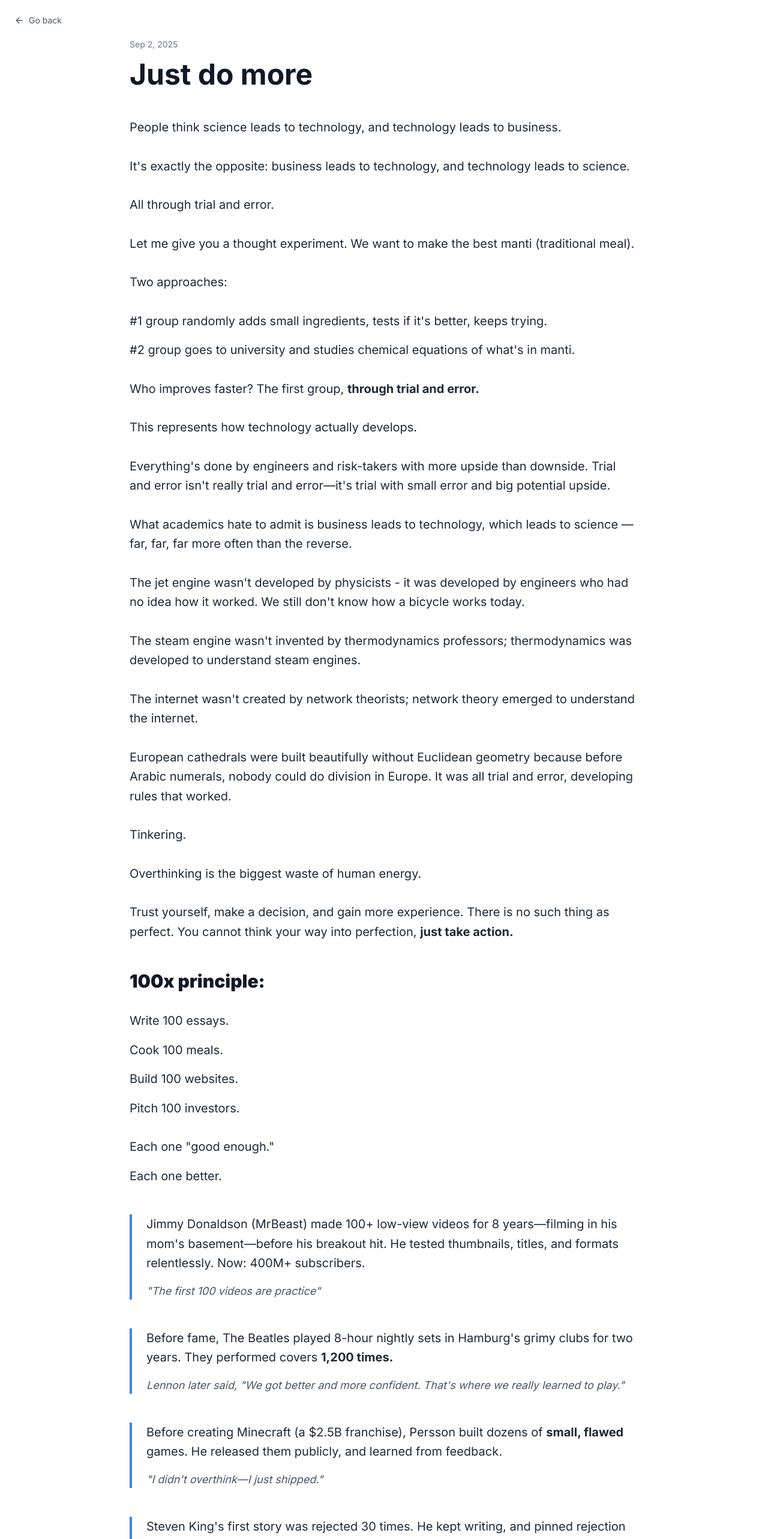
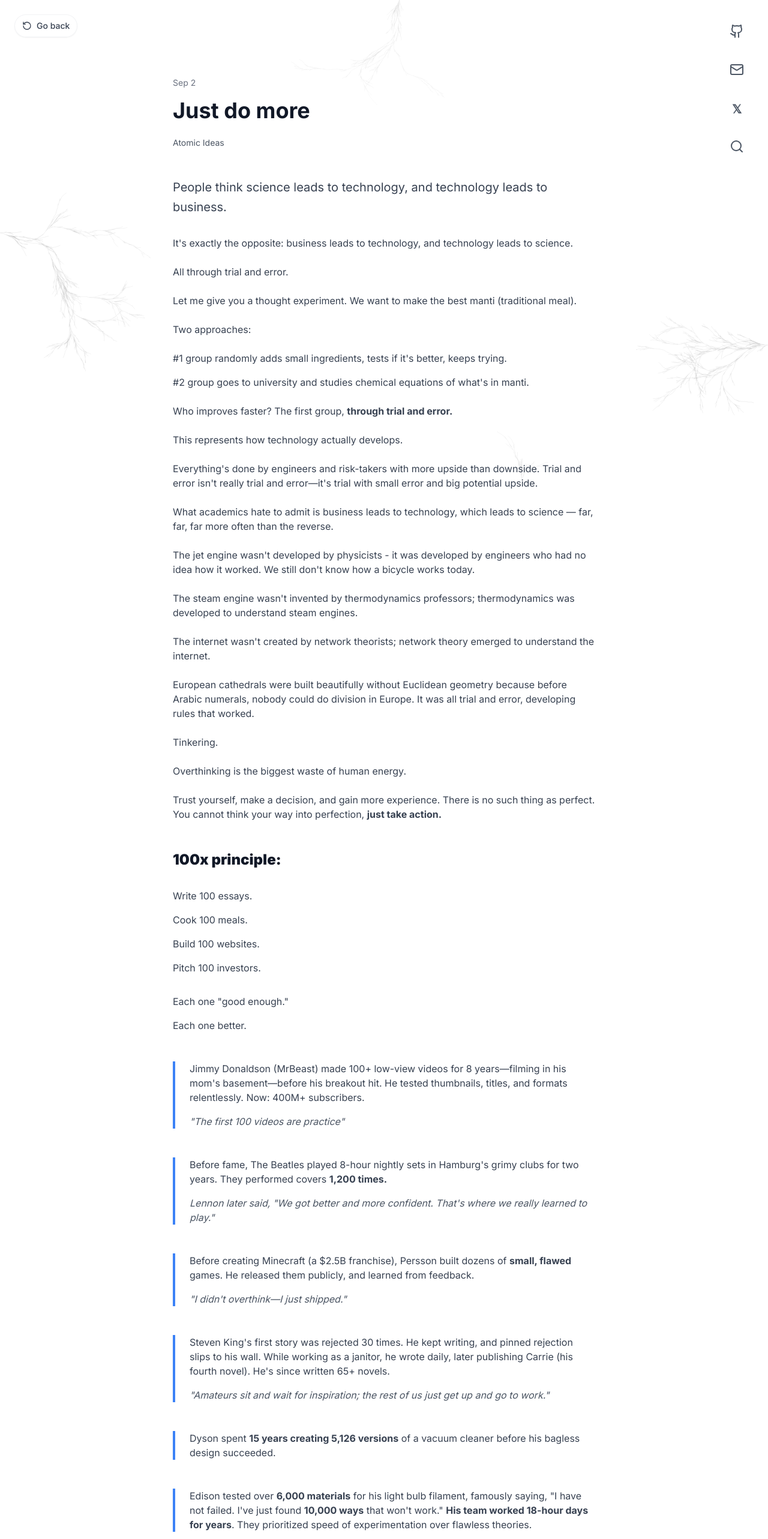
Before and after one commit to UmarbekFU/20th-version, a Next.js app: page /atomic-ideas/just-do-more in a window 1280 px wide. Shown: the top 2565 px of the page at 60% size. Built offline with nearby package versions, Linux system fonts and the light colour scheme.

Commit message:
Fix design consistency - make 'Just do more' match 'Everything is my fault' page design

```diff
--- a/app/atomic-ideas/just-do-more/page.tsx
+++ b/app/atomic-ideas/just-do-more/page.tsx
@@ -1,226 +1,235 @@
-'use client'
-
+import Navigation from '@/components/Navigation'
+import PlumBackground from '@/components/PlumBackground'
 import Link from 'next/link'
-import { ArrowLeft } from 'lucide-react'
 
 export default function JustDoMore() {
   return (
-    <div className="min-h-screen bg-white dark:bg-gray-900">
-      {/* Go Back Button */}
-      <div className="fixed top-6 left-6 z-10">
-        <button
-          onClick={() => window.history.back()}
-          className="flex items-center gap-2 text-sm text-gray-600 dark:text-gray-400 hover:text-gray-900 dark:hover:text-gray-100 transition-colors"
-        >
-          <ArrowLeft className="w-4 h-4" />
-          Go back
-        </button>
-      </div>
-
-      <div className="max-w-4xl mx-auto px-6 py-16">
+    <>
+      <PlumBackground />
+      <Navigation />
+      <main className="min-h-screen pt-32">
+        <div className="max-w-3xl mx-auto px-8">
           {/* Atomic Idea Header */}
           <header className="mb-12">
             <div className="text-sm text-gray-500 dark:text-gray-400 mb-4">
-            Sep 2, 2025
+              Sep 2
             </div>
-          <h1 className="text-4xl md:text-5xl font-bold text-gray-900 dark:text-gray-100 leading-tight">
+            <h1 className="text-4xl font-bold text-gray-900 dark:text-gray-100 mb-6">
               Just do more
             </h1>
+            <div className="flex items-center gap-4 text-sm text-gray-600 dark:text-gray-400">
+              <span>Atomic Ideas</span>
+            </div>
           </header>
 
           {/* Atomic Idea Content */}
-        <div className="prose prose-lg dark:prose-invert max-w-none">
-          <p className="text-xl text-gray-800 dark:text-gray-200 leading-relaxed mb-8">
+          <article className="prose prose-lg dark:prose-invert max-w-none">
+            <p className="text-xl text-gray-700 dark:text-gray-300 leading-relaxed mb-8">
               People think science leads to technology, and technology leads to business.
             </p>
 
-          <p className="text-xl text-gray-800 dark:text-gray-200 leading-relaxed mb-8">
+            <p className="text-gray-700 dark:text-gray-300 mb-6">
               It's exactly the opposite: business leads to technology, and technology leads to science.
             </p>
 
-          <p className="text-xl text-gray-800 dark:text-gray-200 leading-relaxed mb-8">
+            <p className="text-gray-700 dark:text-gray-300 mb-6">
               All through trial and error.
             </p>
 
-          <p className="text-xl text-gray-800 dark:text-gray-200 leading-relaxed mb-8">
+            <p className="text-gray-700 dark:text-gray-300 mb-6">
               Let me give you a thought experiment.
               We want to make the best manti (traditional meal).
             </p>
 
-          <p className="text-xl text-gray-800 dark:text-gray-200 leading-relaxed mb-8">
+            <p className="text-gray-700 dark:text-gray-300 mb-6">
               Two approaches:
             </p>
 
-          <p className="text-xl text-gray-800 dark:text-gray-200 leading-relaxed mb-4">
+            <p className="text-gray-700 dark:text-gray-300 mb-4">
               #1 group randomly adds small ingredients, tests if it's better, keeps trying.
             </p>
 
-          <p className="text-xl text-gray-800 dark:text-gray-200 leading-relaxed mb-8">
+            <p className="text-gray-700 dark:text-gray-300 mb-6">
               #2 group goes to university and studies chemical equations of what's in manti.
             </p>
 
-          <p className="text-xl text-gray-800 dark:text-gray-200 leading-relaxed mb-8">
+            <p className="text-gray-700 dark:text-gray-300 mb-6">
               Who improves faster? The first group, <strong>through trial and error.</strong>
             </p>
 
-          <p className="text-xl text-gray-800 dark:text-gray-200 leading-relaxed mb-8">
+            <p className="text-gray-700 dark:text-gray-300 mb-6">
               This represents how technology actually develops.
             </p>
 
-          <p className="text-xl text-gray-800 dark:text-gray-200 leading-relaxed mb-8">
+            <p className="text-gray-700 dark:text-gray-300 mb-6">
               Everything's done by engineers and risk-takers with more upside than downside. Trial and error isn't really trial and error—it's trial with small error and big potential upside.
             </p>
 
-          <p className="text-xl text-gray-800 dark:text-gray-200 leading-relaxed mb-8">
+            <p className="text-gray-700 dark:text-gray-300 mb-6">
               What academics hate to admit is business leads to technology, which leads to science — far, far, far more often than the reverse.
             </p>
 
-          <p className="text-xl text-gray-800 dark:text-gray-200 leading-relaxed mb-8">
+            <p className="text-gray-700 dark:text-gray-300 mb-6">
               The jet engine wasn't developed by physicists - it was developed by engineers who had no idea how it worked. We still don't know how a bicycle works today.
             </p>
 
-          <p className="text-xl text-gray-800 dark:text-gray-200 leading-relaxed mb-8">
+            <p className="text-gray-700 dark:text-gray-300 mb-6">
               The steam engine wasn't invented by thermodynamics professors; thermodynamics was developed to understand steam engines.
             </p>
 
-          <p className="text-xl text-gray-800 dark:text-gray-200 leading-relaxed mb-8">
+            <p className="text-gray-700 dark:text-gray-300 mb-6">
               The internet wasn't created by network theorists; network theory emerged to understand the internet.
             </p>
 
-          <p className="text-xl text-gray-800 dark:text-gray-200 leading-relaxed mb-8">
+            <p className="text-gray-700 dark:text-gray-300 mb-6">
               European cathedrals were built beautifully without Euclidean geometry because before Arabic numerals, nobody could do division in Europe. It was all trial and error, developing rules that worked.
             </p>
 
-          <p className="text-xl text-gray-800 dark:text-gray-200 leading-relaxed mb-8">
+            <p className="text-gray-700 dark:text-gray-300 mb-6">
               Tinkering.
             </p>
 
-          <p className="text-xl text-gray-800 dark:text-gray-200 leading-relaxed mb-8">
+            <p className="text-gray-700 dark:text-gray-300 mb-6">
               Overthinking is the biggest waste of human energy.
             </p>
 
-          <p className="text-xl text-gray-800 dark:text-gray-200 leading-relaxed mb-8">
+            <p className="text-gray-700 dark:text-gray-300 mb-6">
               Trust yourself, make a decision, and gain more experience.
               There is no such thing as perfect. You cannot think your way into perfection, <strong>just take action.</strong>
             </p>
 
-          <h2 className="text-3xl font-bold text-gray-900 dark:text-gray-100 mt-12 mb-8">
+            <h2 className="text-2xl font-bold text-gray-900 dark:text-gray-100 mt-12 mb-8">
               <strong>100x principle:</strong>
             </h2>
 
-          <p className="text-xl text-gray-800 dark:text-gray-200 leading-relaxed mb-4">
+            <p className="text-gray-700 dark:text-gray-300 mb-4">
               Write 100 essays.
             </p>
 
-          <p className="text-xl text-gray-800 dark:text-gray-200 leading-relaxed mb-4">
+            <p className="text-gray-700 dark:text-gray-300 mb-4">
               Cook 100 meals.
             </p>
 
-          <p className="text-xl text-gray-800 dark:text-gray-200 leading-relaxed mb-4">
+            <p className="text-gray-700 dark:text-gray-300 mb-4">
               Build 100 websites.
             </p>
 
-          <p className="text-xl text-gray-800 dark:text-gray-200 leading-relaxed mb-8">
+            <p className="text-gray-700 dark:text-gray-300 mb-8">
               Pitch 100 investors.
             </p>
 
-          <p className="text-xl text-gray-800 dark:text-gray-200 leading-relaxed mb-4">
+            <p className="text-gray-700 dark:text-gray-300 mb-4">
               Each one "good enough."
             </p>
 
-          <p className="text-xl text-gray-800 dark:text-gray-200 leading-relaxed mb-12">
+            <p className="text-gray-700 dark:text-gray-300 mb-12">
               Each one better.
             </p>
 
             <div className="border-l-4 border-blue-500 pl-6 my-12">
-            <p className="text-xl text-gray-800 dark:text-gray-200 leading-relaxed mb-4">
+              <p className="text-gray-700 dark:text-gray-300 mb-4">
                 Jimmy Donaldson (MrBeast) made 100+ low-view videos for 8 years—filming in his mom's basement—before his breakout hit. He tested thumbnails, titles, and formats relentlessly. Now: 400M+ subscribers.
               </p>
-            <p className="text-lg text-gray-600 dark:text-gray-400 italic">
+              <p className="text-gray-600 dark:text-gray-400 italic">
                 "The first 100 videos are practice"
               </p>
             </div>
 
             <div className="border-l-4 border-blue-500 pl-6 my-12">
-            <p className="text-xl text-gray-800 dark:text-gray-200 leading-relaxed mb-4">
+              <p className="text-gray-700 dark:text-gray-300 mb-4">
                 Before fame, The Beatles played 8-hour nightly sets in Hamburg's grimy clubs for two years. They performed covers <strong>1,200 times.</strong>
               </p>
-            <p className="text-lg text-gray-600 dark:text-gray-400 italic">
+              <p className="text-gray-600 dark:text-gray-400 italic">
                 Lennon later said, "We got better and more confident. That's where we really learned to play."
               </p>
             </div>
 
             <div className="border-l-4 border-blue-500 pl-6 my-12">
-            <p className="text-xl text-gray-800 dark:text-gray-200 leading-relaxed mb-4">
+              <p className="text-gray-700 dark:text-gray-300 mb-4">
                 Before creating Minecraft (a $2.5B franchise), Persson built dozens of <strong>small, flawed</strong> games. He released them publicly, and learned from feedback.
               </p>
-            <p className="text-lg text-gray-600 dark:text-gray-400 italic">
+              <p className="text-gray-600 dark:text-gray-400 italic">
                 "I didn't overthink—I just shipped."
               </p>
             </div>
 
             <div className="border-l-4 border-blue-500 pl-6 my-12">
-            <p className="text-xl text-gray-800 dark:text-gray-200 leading-relaxed mb-4">
+              <p className="text-gray-700 dark:text-gray-300 mb-4">
                 Steven King's first story was rejected 30 times. He kept writing, and pinned rejection slips to his wall. While working as a janitor, he wrote daily, later publishing Carrie (his fourth novel). He's since written 65+ novels.
               </p>
-            <p className="text-lg text-gray-600 dark:text-gray-400 italic">
+              <p className="text-gray-600 dark:text-gray-400 italic">
                 "Amateurs sit and wait for inspiration; the rest of us just get up and go to work."
               </p>
             </div>
 
             <div className="border-l-4 border-blue-500 pl-6 my-12">
-            <p className="text-xl text-gray-800 dark:text-gray-200 leading-relaxed mb-4">
+              <p className="text-gray-700 dark:text-gray-300 mb-4">
                 Dyson spent <strong>15 years creating 5,126 versions</strong> of a vacuum cleaner before his bagless design succeeded.
               </p>
             </div>
 
             <div className="border-l-4 border-blue-500 pl-6 my-12">
-            <p className="text-xl text-gray-800 dark:text-gray-200 leading-relaxed mb-4">
+              <p className="text-gray-700 dark:text-gray-300 mb-4">
                 Edison tested over <strong>6,000 materials</strong> for his light bulb filament, famously saying, "I have not failed. I've just found <strong>10,000 ways</strong> that won't work." <strong>His team worked 18-hour days for years</strong>. They prioritized speed of experimentation over flawless theories.
               </p>
             </div>
 
             <div className="border-l-4 border-blue-500 pl-6 my-12">
-            <p className="text-xl text-gray-800 dark:text-gray-200 leading-relaxed mb-4">
+              <p className="text-gray-700 dark:text-gray-300 mb-4">
                 Van Gogh painted daily, even when mocked as a "madman." He created over 900 paintings and 1,100 sketches, <strong>yet sold just one</strong>. In his letters he wrote: <strong>"If you hear a voice within you say, 'You cannot paint,' then by all means paint, and that voice will be silenced."</strong>
               </p>
             </div>
 
             <div className="border-l-4 border-blue-500 pl-6 my-12">
-            <p className="text-xl text-gray-800 dark:text-gray-200 leading-relaxed mb-4">
+              <p className="text-gray-700 dark:text-gray-300 mb-4">
                 Seth Godin says: <strong>"The cost of being wrong is less than the cost of doing nothing."</strong>
               </p>
             </div>
 
             <div className="border-l-4 border-blue-500 pl-6 my-12">
-            <p className="text-xl text-gray-800 dark:text-gray-200 leading-relaxed mb-4">
+              <p className="text-gray-700 dark:text-gray-300 mb-4">
                 Asimov, one of history's most prolific authors, wrote over 500 books across science fiction, history, and biochemistry. He followed a strict daily writing routine, often publishing 10+ books a year. "I write for the same reason I breathe—because if I didn't, I'd die," he said. (volume-first approach)
               </p>
             </div>
 
             <div className="border-l-4 border-blue-500 pl-6 my-12">
-            <p className="text-xl text-gray-800 dark:text-gray-200 leading-relaxed mb-4">
+              <p className="text-gray-700 dark:text-gray-300 mb-4">
                 At 65, Sanders pitched his fried chicken recipe door-to-door, facing 1,009 rejections before a Utah diner said yes. He cooked batches daily, tweaking spices and pressure-frying techniques. Today: 25,000+ KFC outlets worldwide.
               </p>
             </div>
 
             <div className="border-l-4 border-blue-500 pl-6 my-12">
-            <p className="text-xl text-gray-800 dark:text-gray-200 leading-relaxed mb-4">
+              <p className="text-gray-700 dark:text-gray-300 mb-4">
                 Abel Tesfaye (The Weeknd) uploaded moody, raw tracks to YouTube under a pseudonym for years. He ignored industry norms, releasing three free mixtapes in 2011. Drake discovered him, and House of Balloons became a cult classic.
               </p>
             </div>
 
             <div className="border-l-4 border-blue-500 pl-6 my-12">
-            <p className="text-xl text-gray-800 dark:text-gray-200 leading-relaxed mb-4">
+              <p className="text-gray-700 dark:text-gray-300 mb-4">
                 Agatha Christie, the "Queen of Mystery," wrote her first novel on a dare while working as a nurse. She published 66 novels, famously saying, <strong>"Write even when you think you can't."</strong>
               </p>
             </div>
 
-          <p className="text-2xl text-gray-900 dark:text-gray-100 font-bold mt-16 mb-8">
+            <p className="text-xl text-gray-700 dark:text-gray-300 font-bold mt-16 mb-8">
               Just do more. "It isn't 10,000 hours. 10,000 iterations."
             </p>
+          </article>
+
+          {/* Thanks Section */}
+          <section className="mt-12 pt-8 border-t border-gray-200 dark:border-gray-700">
+            <p className="text-gray-600 dark:text-gray-400 italic">
+              Thanks to <Link href="/about" className="text-blue-600 dark:text-blue-400 hover:underline">myself</Link> for reading drafts of this.
+            </p>
+          </section>
+
+          {/* Read in Other Languages */}
+          <section className="mt-8 pt-8 border-t border-gray-200 dark:border-gray-700">
+            <p className="text-gray-600 dark:text-gray-400">
+              Read in: <Link href="/atomic-ideas/just-do-more/uz" className="text-blue-600 dark:text-blue-400 hover:underline">O'zbekcha</Link>, <Link href="/atomic-ideas/just-do-more/ru" className="text-blue-600 dark:text-blue-400 hover:underline">Русский</Link>
+            </p>
+          </section>
         </div>
-      </div>
-    </div>
+      </main>
+    </>
   )
 }
```
Lines whose indentation alone changed are shown as unchanged.
